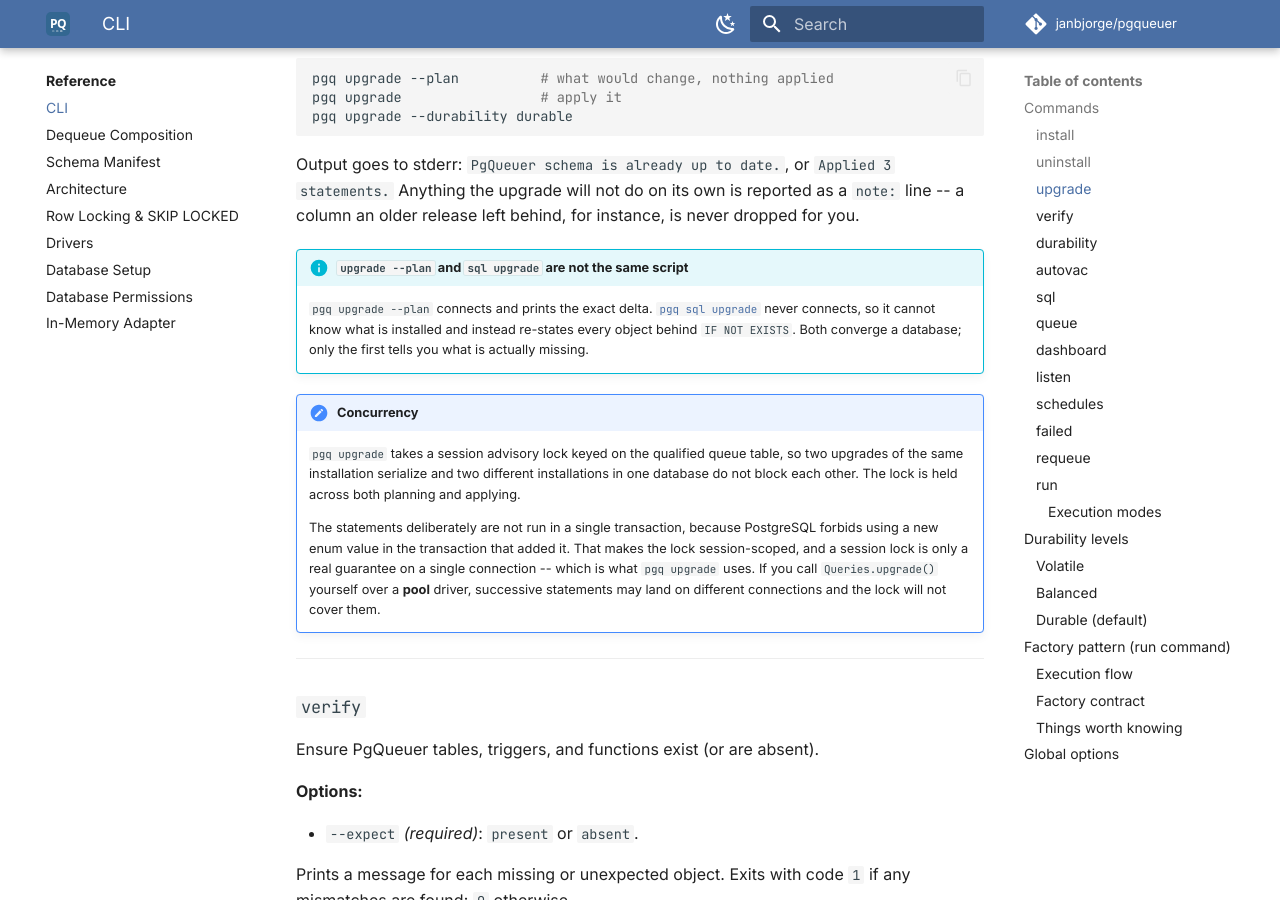
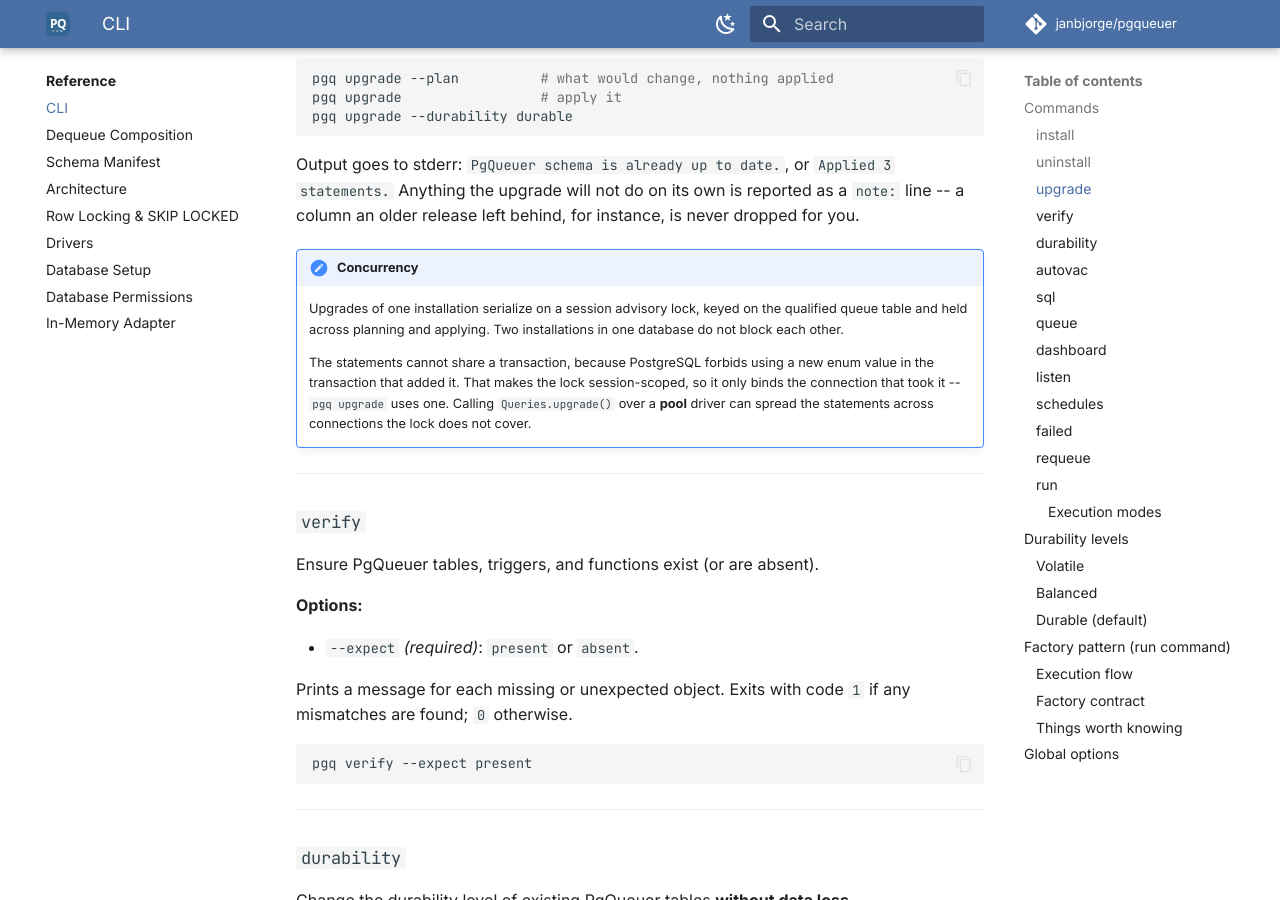
Before and after one commit to janbjorge/pgqueuer, an MkDocs documentation site: the page built from docs/reference/cli.md, in a window 1280 px wide and 900 px high, scrolled down 1492 px. Built offline with MkDocs 1.6.1 and Material for MkDocs 9.7.7, drawn with Linux system fonts in a browser that asks for light colours; comment, search, counter and statistics services are not loaded.

Commit message:
docs: cut the repetition out of the upgrade docs
The advisory-lock caveat was written out twice at near-identical length,
in cli.md and deployment.md, and the "sql upgrade cannot see the
database" contrast three times. Keeps one full statement of each --
the lock in the CLI reference, the contrast in the sql section -- and
points the other places at it.

```diff
--- a/docs/reference/cli.md
+++ b/docs/reference/cli.md
@@ -69,25 +69,16 @@
 as a `note:` line -- a column an older release left behind, for instance, is
 never dropped for you.
 
-!!! info "`upgrade --plan` and `sql upgrade` are not the same script"
-    `pgq upgrade --plan` connects and prints the exact delta. [`pgq sql
-    upgrade`](#sql) never connects, so it cannot know what is installed and
-    instead re-states every object behind `IF NOT EXISTS`. Both converge a
-    database; only the first tells you what is actually missing.
+!!! note "Concurrency"
+    Upgrades of one installation serialize on a session advisory lock, keyed on
+    the qualified queue table and held across planning and applying. Two
+    installations in one database do not block each other.
 
-!!! note "Concurrency"
-    `pgq upgrade` takes a session advisory lock keyed on the qualified queue
-    table, so two upgrades of the same installation serialize and two different
-    installations in one database do not block each other. The lock is held
-    across both planning and applying.
-
-    The statements deliberately are not run in a single transaction, because
-    PostgreSQL forbids using a new enum value in the transaction that added it.
-    That makes the lock session-scoped, and a session lock is only a real
-    guarantee on a single connection -- which is what `pgq upgrade` uses. If you
-    call `Queries.upgrade()` yourself over a **pool** driver, successive
-    statements may land on different connections and the lock will not cover
-    them.
+    The statements cannot share a transaction, because PostgreSQL forbids using
+    a new enum value in the transaction that added it. That makes the lock
+    session-scoped, so it only binds the connection that took it -- `pgq
+    upgrade` uses one. Calling `Queries.upgrade()` over a **pool** driver can
+    spread the statements across connections the lock does not cover.
 
 ---
 
```
Also changed, not shown: AGENTS.md (+9 -11 lines), docs/design/schema-manifest.md (+6 -7 lines), docs/getting-started/upgrading.md (+7 -7 lines), docs/guides/deployment.md (+7 -17 lines), docs/reference/database-setup.md (+2 -4 lines).
